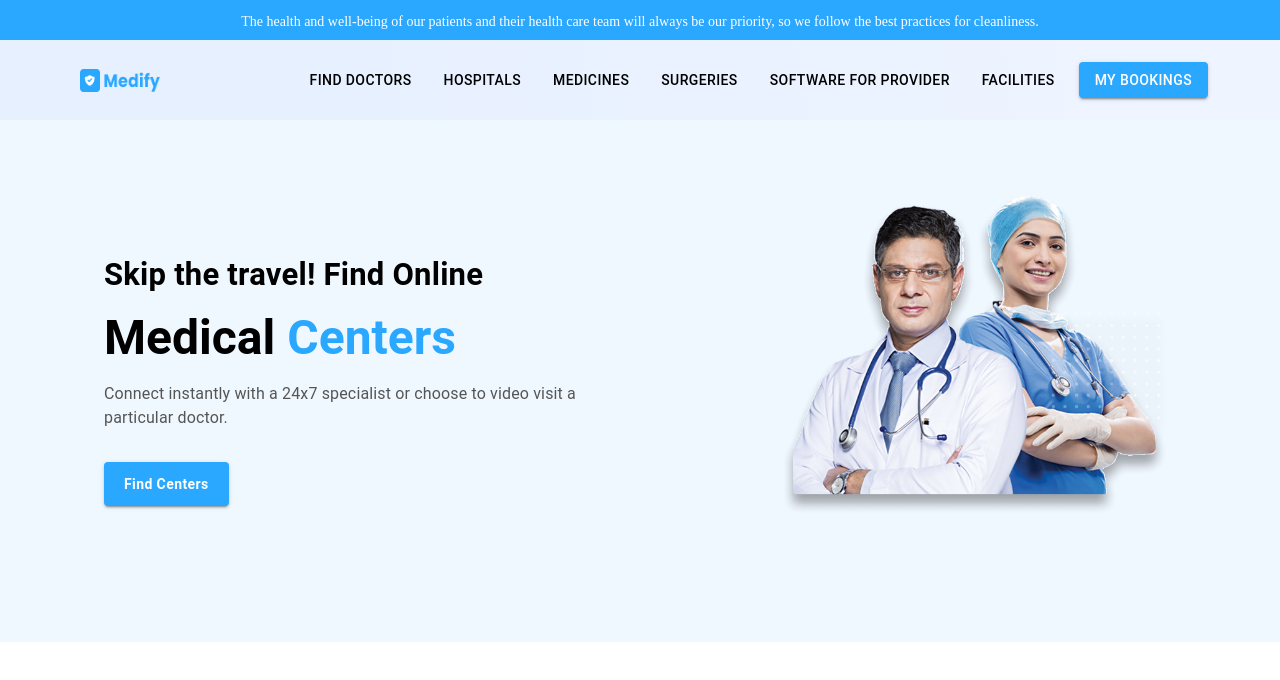
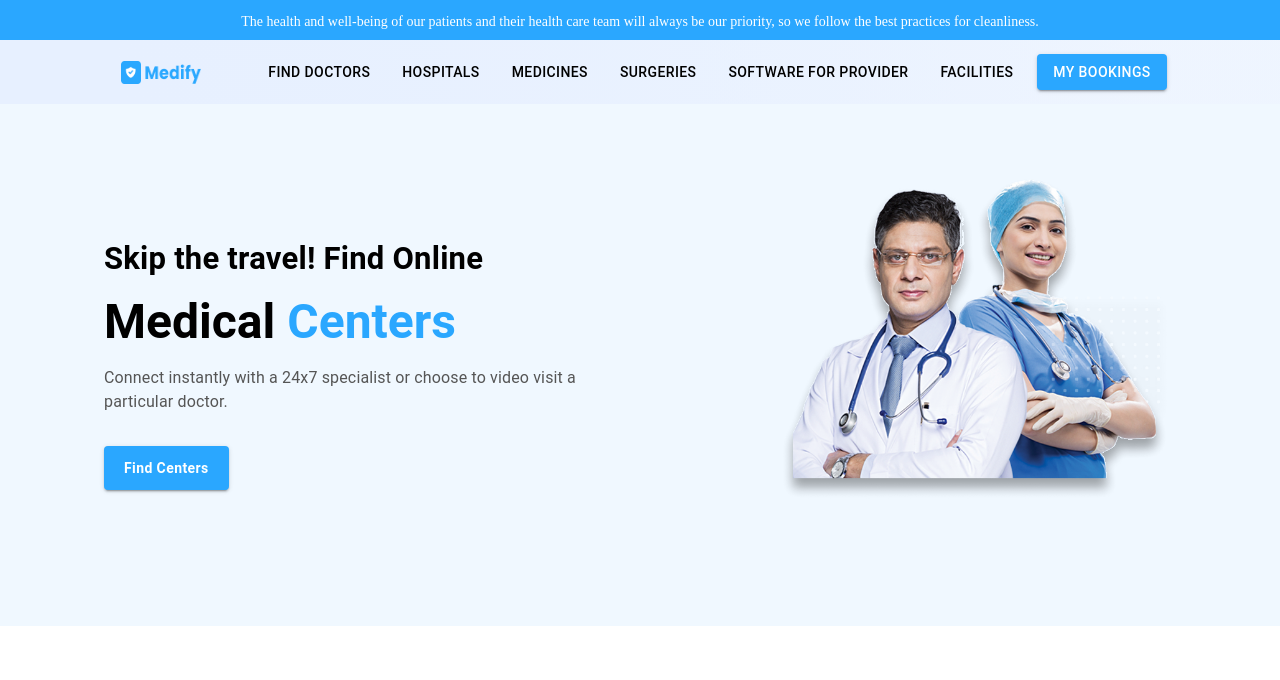
Before and after one commit to prachi397/Medify---Slot-Booking, a React (Create React App) app: page / in a window 1280 px wide. Shown: the top 680 px of the page. Built offline with nearby package versions, Linux system fonts and the light colour scheme.

Commit message:
navbar styling

```diff
--- a/src/components/Navbar/Navbar.js
+++ b/src/components/Navbar/Navbar.js
@@ -17,7 +17,8 @@ const Navbar = () => {
       <AppBar position="static" className="lower-navbar">
         <Toolbar sx={{
             display: "flex",
-            justifyContent: "space-between",
+            gap: "35px",
+            justifyContent: "center",
             alignItems: { xs: "flex-start", md: "center" },
             flexWrap: { xs: "wrap", md: "nowrap" },
             px: 2,
--- a/src/components/Navbar/navbar.css
+++ b/src/components/Navbar/navbar.css
@@ -12,7 +12,7 @@
     background: linear-gradient(81deg, #E7F0FF 9.01%, rgba(232, 241, 255, 0.47) 89.11%) !important;
     box-shadow: none !important;
     color: black !important;
-    padding: 8px 3rem 8px 3rem !important;
+    /* padding: 8px 3rem 8px 3rem !important; */
 }
 .css-100ek8v-MuiButtonBase-root-MuiButton-root{
     text-transform: none !important;
```
